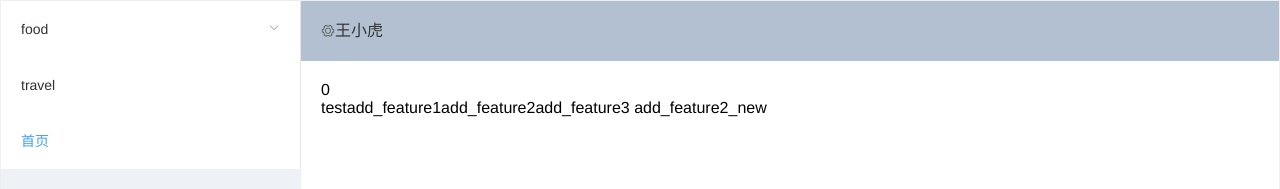
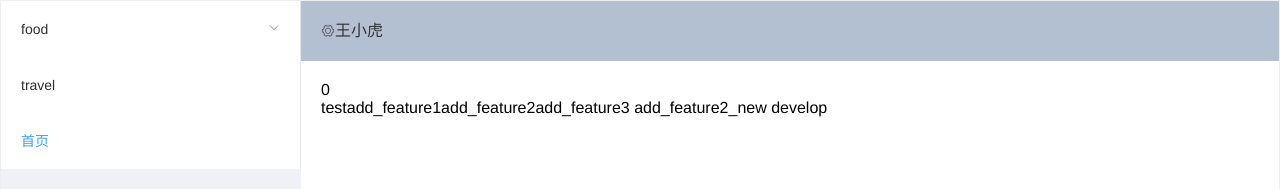
Before and after one commit to Dick5173/admincopy, a Vue app: page /#/first in a window 1280 px wide. Shown: the top 189 px of the page. Built offline with nearby package versions, Linux system fonts and the light colour scheme.

Commit message:
add develop

```diff
--- a/src/ui/firstPage/index.vue
+++ b/src/ui/firstPage/index.vue
@@ -4,7 +4,7 @@
         span add_feature1
         span add_feature2
         span add_feature3
-        span add_feature2_new
+        span add_feature2_new develop
 </template>
 
 <script>
```
